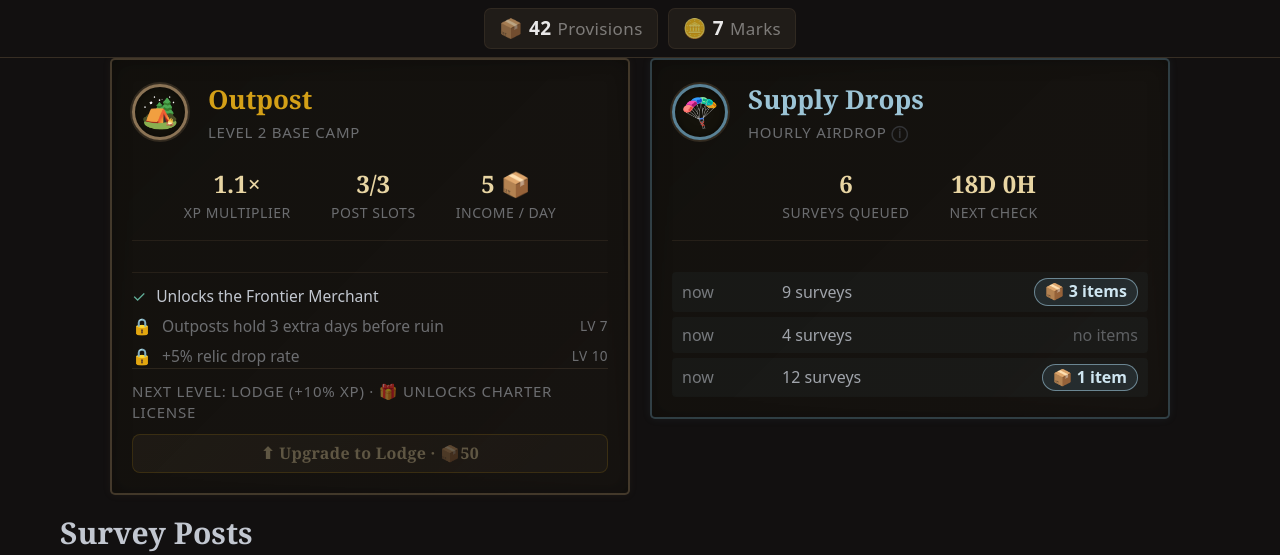
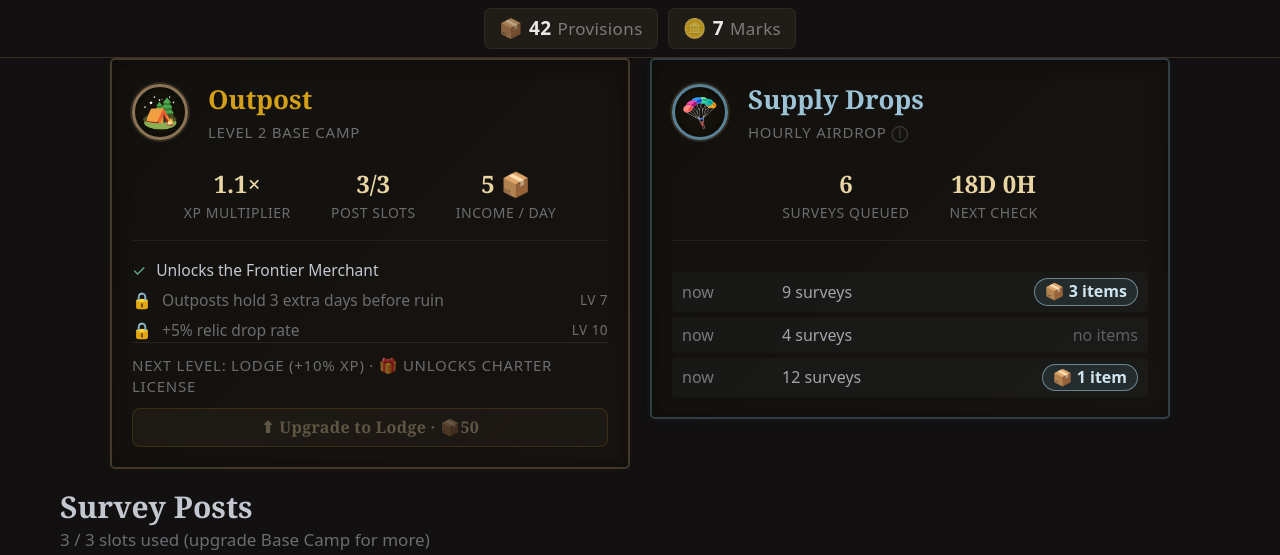
Before and after one commit to hornofabraxas/lora-the-explorer, a FastAPI app: page /outposts in a window 1280 px wide. Shown: the part 63-618 px from the top of the page. Run offline with FastAPI, Linux system fonts and the light colour scheme.

Commit message:
Outposts: remove double-divider dead band above Base Camp perks
The stats block (.basecamp-summary) already carries a border-bottom + 0.85rem
padding + 0.85rem margin below itself; the perks ladder then added its own
border-top + 0.7rem margin + 0.55rem padding on top, stacking into a ~47px empty
band with two divider lines. Drop the perks' redundant top border/margin/padding
so it sits directly under the stats divider — stats→perks gap is now 14px (one
divider), largest in-card gap 18px. style.css?v=115 -> v=116.

Co-Authored-By: Claude Opus 4.8 <noreply@anthropic.com>

```diff
--- a/src/lora_explorer/web/static/style.css
+++ b/src/lora_explorer/web/static/style.css
@@ -1091,12 +1091,10 @@ table mark {
     letter-spacing: 0.04em;
     opacity: 0.5;
 }
-/* Perk unlocks ladder — fills the Base Camp card's mid-section so it reads as
-   full next to the (clamped) Supply Drops card. */
+/* Perk unlocks ladder. The stats block (.basecamp-summary) already carries the
+   divider + spacing below itself, so this sits directly under it — no second
+   border/margin, which previously stacked into a ~47px dead band. */
 .basecamp-perks {
-    margin-top: 0.7rem;
-    padding-top: 0.55rem;
-    border-top: 1px solid rgba(139, 115, 85, 0.15);
     display: flex;
     flex-direction: column;
     gap: 0.3rem;
--- a/src/lora_explorer/web/templates/base.html
+++ b/src/lora_explorer/web/templates/base.html
@@ -12,7 +12,7 @@
     <link rel="apple-touch-icon" sizes="180x180" href="/apple-touch-icon.png">
     <link rel="icon" type="image/png" sizes="192x192" href="/static/icon-192.png">
     <link rel="manifest" href="/static/manifest.json">
-    <link rel="stylesheet" href="/static/style.css?v=115">
+    <link rel="stylesheet" href="/static/style.css?v=116">
     <script defer src="https://unpkg.com/htmx.org@2.0.4"></script>
     <script>
     // Thematic display names for multiplayer munitions. Mirror of
```
